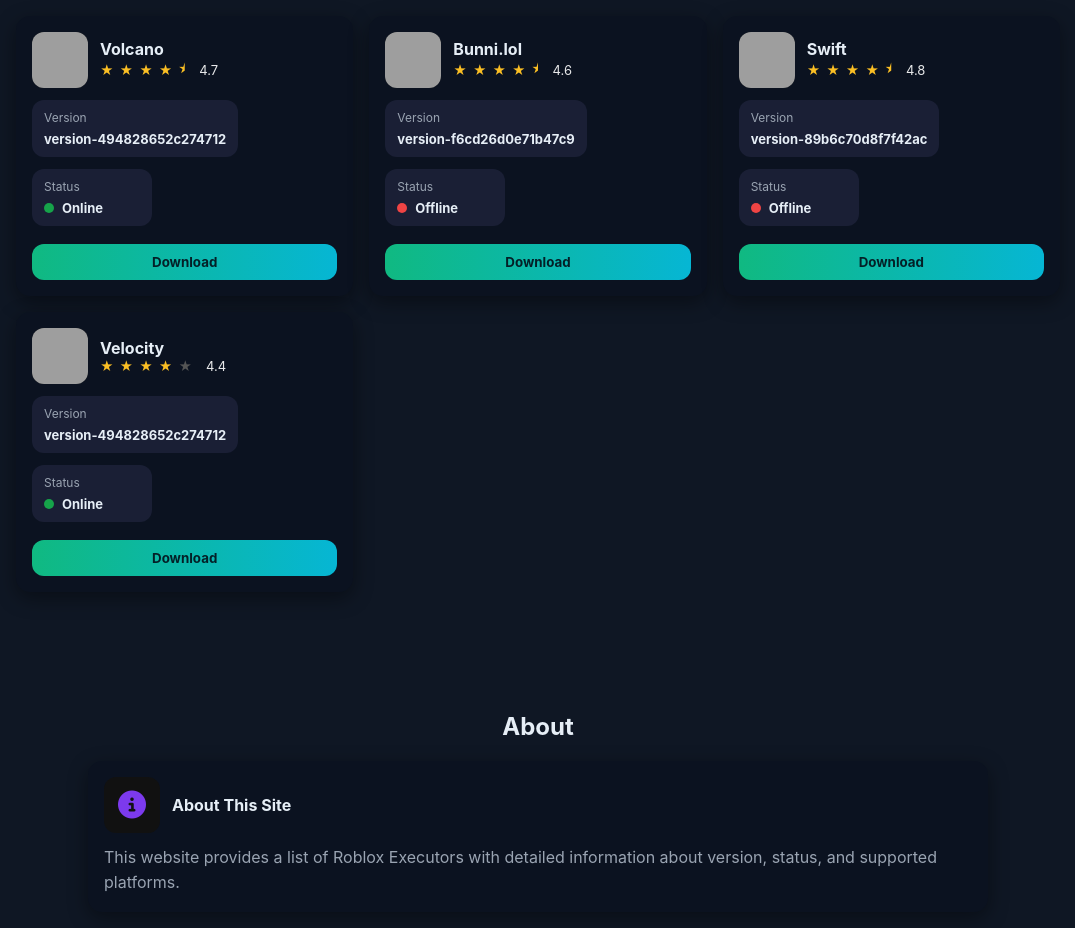
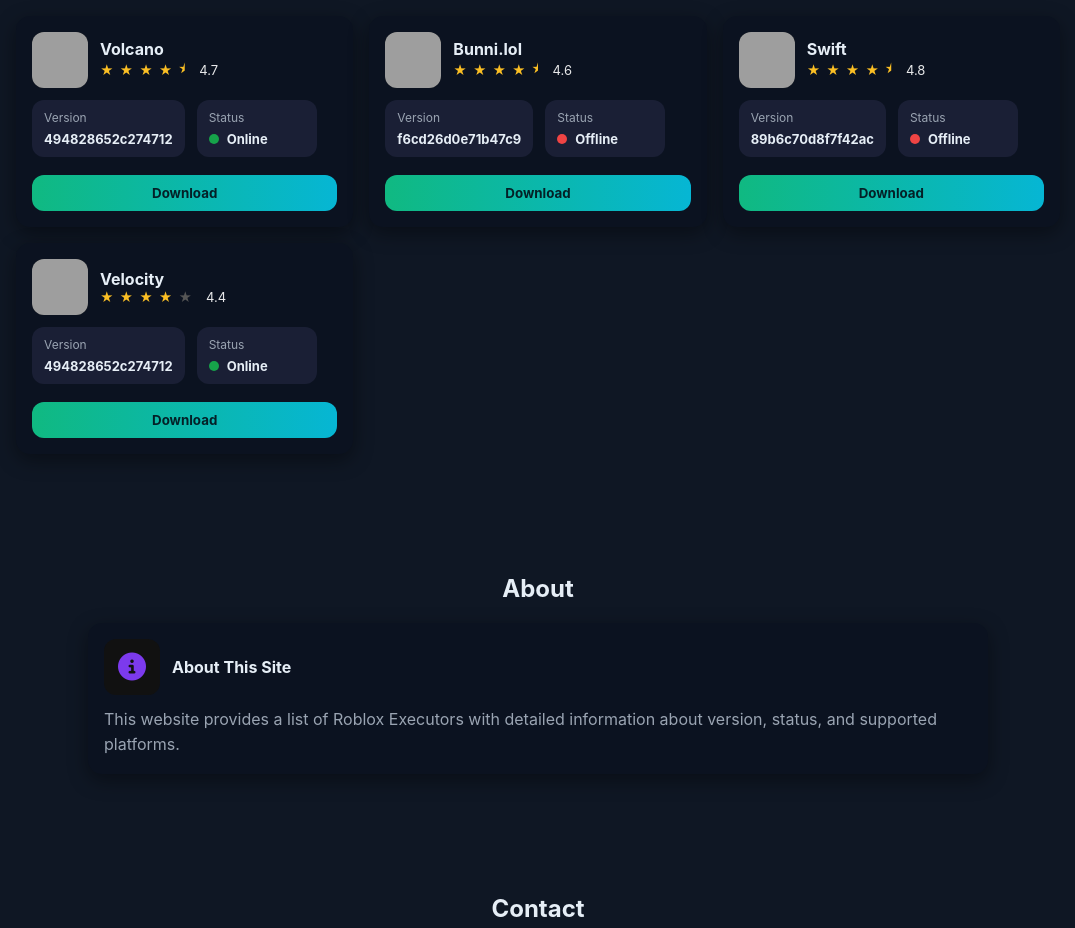
Before and after one commit to duckpjvzexe/webexecutor, a plain HTML site: page index.html in a window 1280 px wide. Shown: the part 2160-3088 px from the top of the page, without its empty margins (102-1177 px from the left). Drawn offline with Linux system fonts and the light colour scheme; grey boxes are pictures that could not be loaded.

Commit message:
Update index.html

```diff
--- a/index.html
+++ b/index.html
@@ -141,10 +141,10 @@ const data=[
   {id:10,name:'Evon',rating:4.5,avatar:'https://evon.cc/favicon.png',version:'2.691.868',versionVng:null,status:'online',statusVng:null,platforms:['android'],downloadUrl:'https://evon.cc/android/dl-a/Evon.apk',downloadVngUrl:null},
   {id:11,name:'Vega X',rating:4.5,avatar:'https://vegax.gg/assets/img/V_logo_white.png',version:'2.691.868',versionVng:null,status:'online',statusVng:null,platforms:['android'],downloadUrl:'https://github.com/1f0yt/community/releases/download/Vegax/Vega.X.apk',downloadVngUrl:null},
 
-  {id:12,name:'Volcano',rating:4.7,avatar:'https://files.catbox.moe/ucf3km.png',version:'version-494828652c274712',versionVng:null,status:'online',statusVng:null,platforms:['windows'],downloadUrl:'https://volcano.wtf/',downloadVngUrl:null},
-  {id:13,name:'Bunni.lol',rating:4.6,avatar:'https://files.catbox.moe/hd9264.webp',version:'version-f6cd26d0e71b47c9',versionVng:null,status:'offline',statusVng:null,platforms:['windows'],downloadUrl:'https://discord.gg/bunnilol',downloadVngUrl:null},
-  {id:14,name:'Swift',rating:4.8,avatar:'https://files.catbox.moe/5krpqt.webp',version:'version-89b6c70d8f7f42ac',versionVng:null,status:'offline',statusVng:null,platforms:['windows'],downloadUrl:'https://getswift.vip/',downloadVngUrl:null},
-  {id:15,name:'Velocity',rating:4.4,avatar:'https://files.catbox.moe/tj6brv.png',version:'version-494828652c274712',versionVng:null,status:'online',statusVng:null,platforms:['windows'],downloadUrl:'https://gofile.io/d/OAdat2',downloadVngUrl:null}
+  {id:12,name:'Volcano',rating:4.7,avatar:'https://files.catbox.moe/ucf3km.png',version:'494828652c274712',versionVng:null,status:'online',statusVng:null,platforms:['windows'],downloadUrl:'https://volcano.wtf/',downloadVngUrl:null},
+  {id:13,name:'Bunni.lol',rating:4.6,avatar:'https://files.catbox.moe/hd9264.webp',version:'f6cd26d0e71b47c9',versionVng:null,status:'offline',statusVng:null,platforms:['windows'],downloadUrl:'https://discord.gg/bunnilol',downloadVngUrl:null},
+  {id:14,name:'Swift',rating:4.8,avatar:'https://files.catbox.moe/5krpqt.webp',version:'89b6c70d8f7f42ac',versionVng:null,status:'offline',statusVng:null,platforms:['windows'],downloadUrl:'https://getswift.vip/',downloadVngUrl:null},
+  {id:15,name:'Velocity',rating:4.4,avatar:'https://files.catbox.moe/tj6brv.png',version:'494828652c274712',versionVng:null,status:'online',statusVng:null,platforms:['windows'],downloadUrl:'https://gofile.io/d/OAdat2',downloadVngUrl:null}
   ];
 </script>
 <script src="script.js"></script>
```
